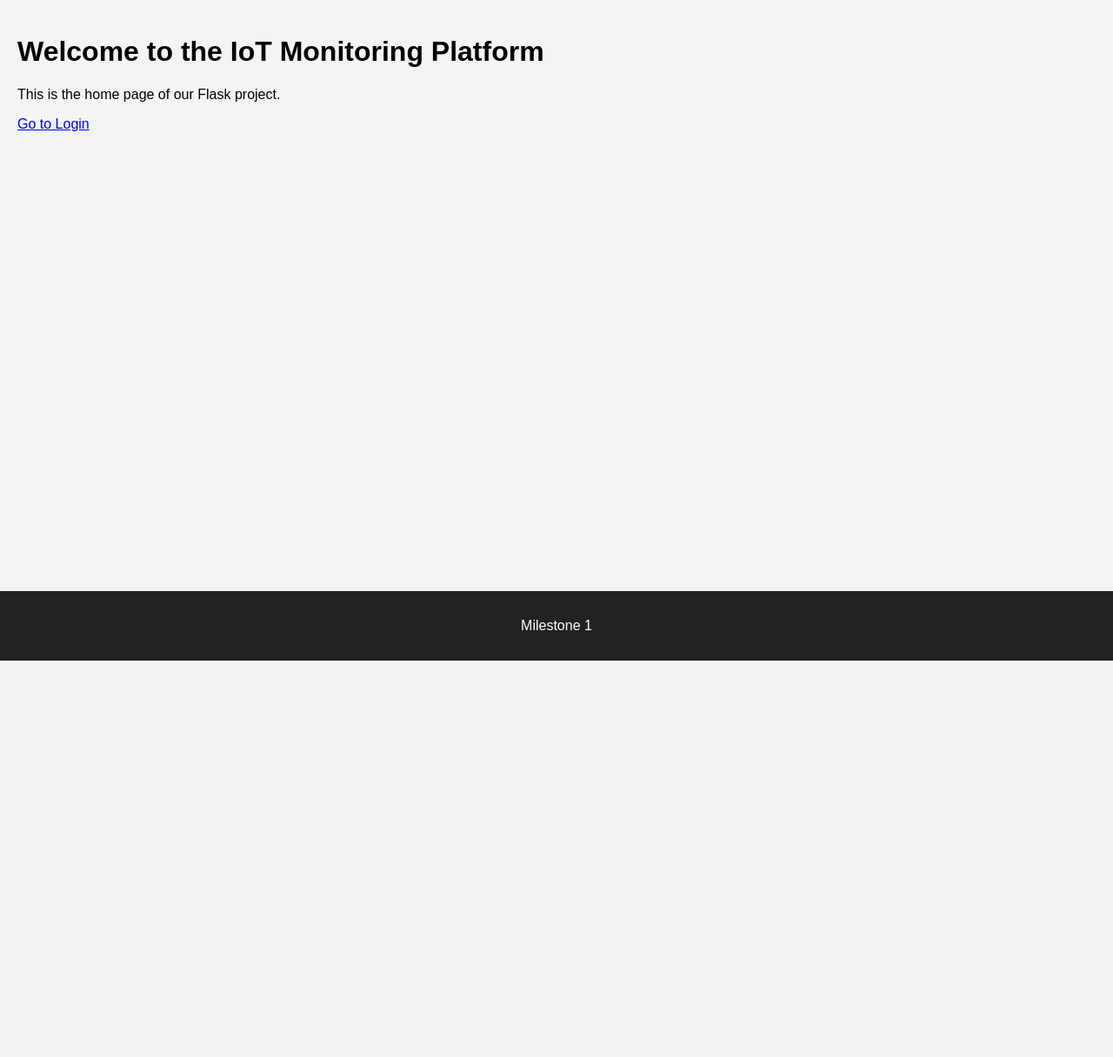
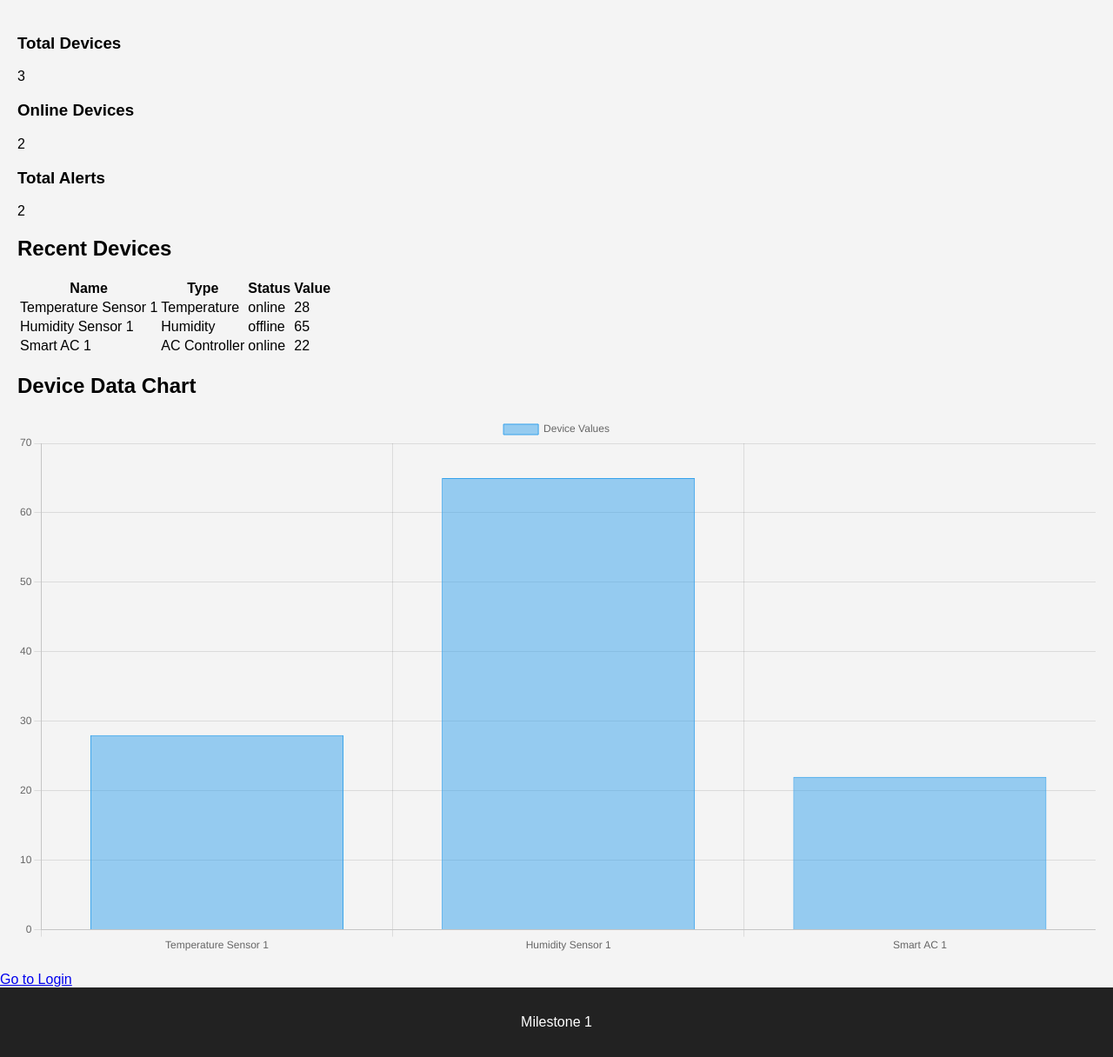
Before and after one commit to GianinaF/IoT-Monitoring-Platform, a Flask app: page / in a window 1280 px wide. Shown: the part 48-1264 px from the top of the page at 87% size. Before the commit the page ends 808 px from the top, so only its background shows below. Run offline with Flask 3, Linux system fonts and the light colour scheme.

Commit message:
index.html
Updated index

```diff
--- a/templates/index.html
+++ b/templates/index.html
@@ -3,7 +3,44 @@
 {% block title %}Home{% endblock %}
 
 {% block content %}
-<h1>Welcome to the IoT Monitoring Platform</h1>
-<p>This is the home page of our Flask project.</p>
+ <section class="cards">
+      <div class="card">
+        <h3>Total Devices</h3>
+        <p id="totalDevices">0</p>
+      </div>
+      <div class="card">
+        <h3>Online Devices</h3>
+        <p id="onlineDevices">0</p>
+      </div>
+      <div class="card">
+        <h3>Total Alerts</h3>
+        <p id="totalAlerts">0</p>
+      </div>
+    </section>
+
+    <section>
+      <h2>Recent Devices</h2>
+      <table>
+        <thead>
+          <tr>
+            <th>Name</th>
+            <th>Type</th>
+            <th>Status</th>
+            <th>Value</th>
+          </tr>
+        </thead>
+        <tbody id="deviceTableBody"></tbody>
+      </table>
+    </section>
+
+    <section>
+      <h2>Device Data Chart</h2>
+      <canvas id="deviceChart"></canvas>
+    </section>
+  </main>
+
+  <script src="https://cdn.jsdelivr.net/npm/chart.js"></script>
+  <script src="app.js"></script>
+
 <a href="{{ url_for('login') }}">Go to Login</a>
 {% endblock %}
```
